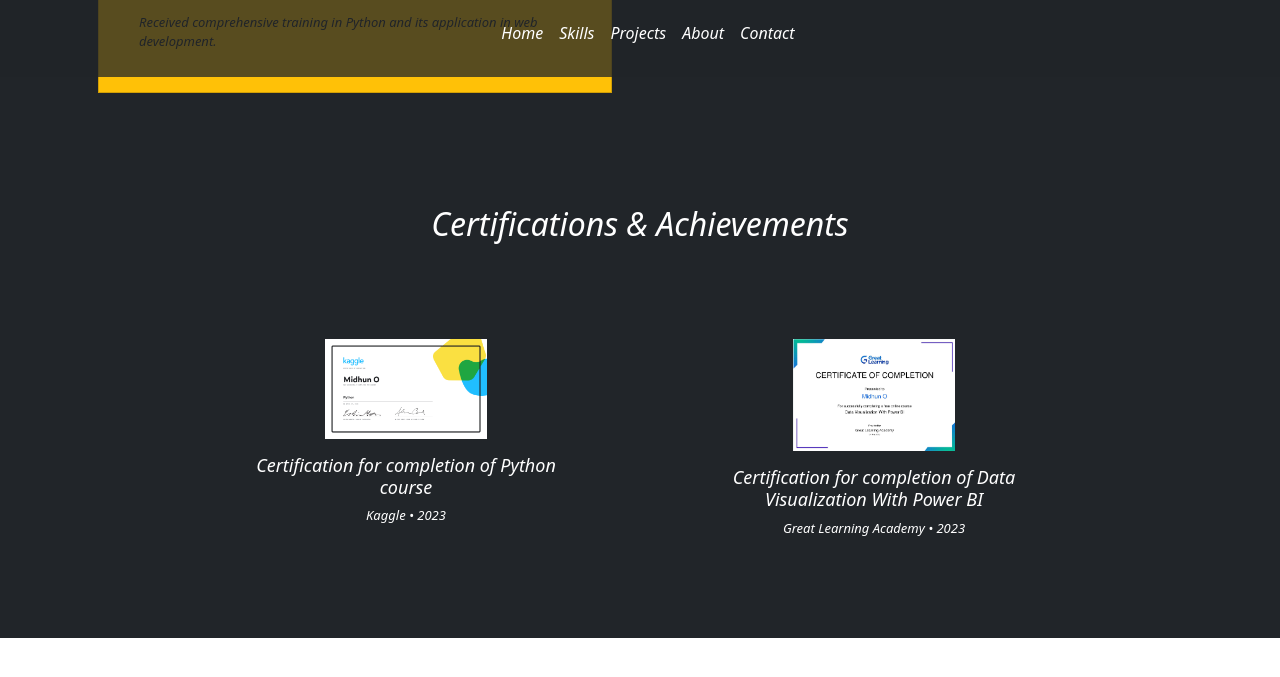
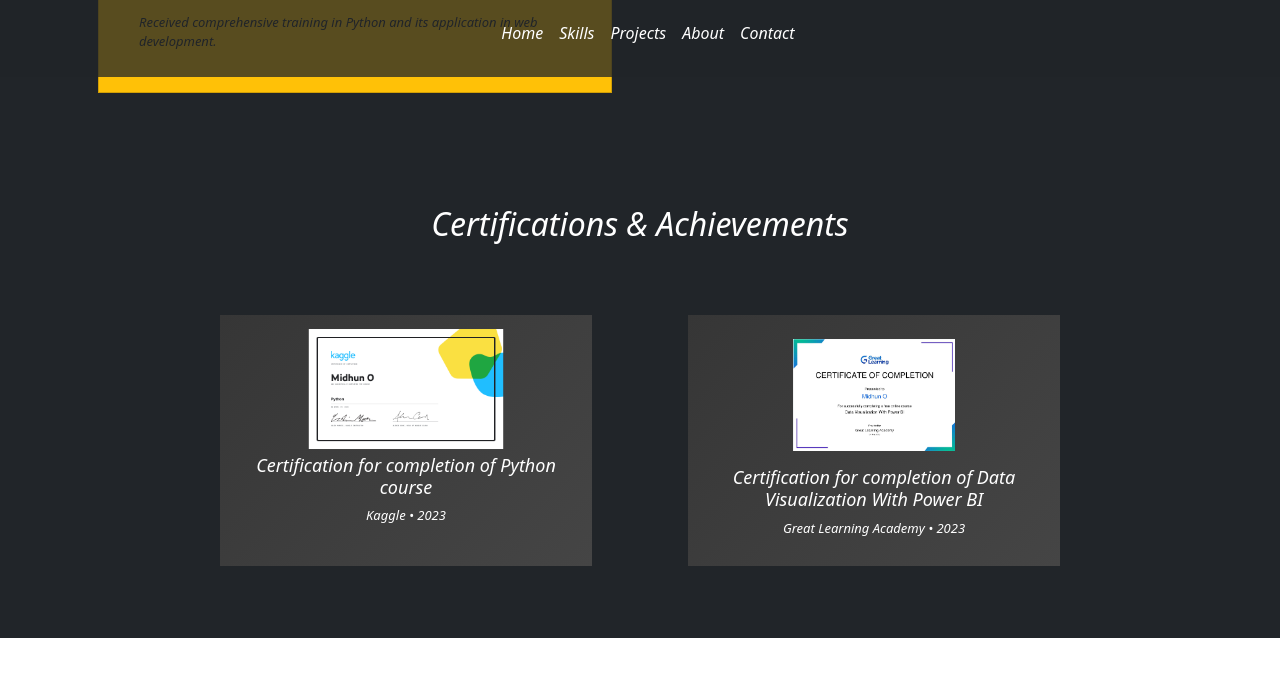
Before and after one commit to leo2op/pw, a plain HTML site: page index.html in a window 1280 px wide. In both pictures the pointer is over the picture 406 px from the left and 4717 px from the top of the page. Shown: the part 4328-5005 px from the top of the page. Drawn offline with nearby package versions, Linux system fonts and the light colour scheme.

Commit message:
Update style.css

```diff
--- a/style.css
+++ b/style.css
@@ -34,9 +34,9 @@
   transition: transform 0.3s ease-in-out;
 }
 
-.navbar-nav .nav-link:hover {
-  color: #FFD700;
-}
+
+
+
 
 .navbar-nav .nav-link:hover:before {
   transform: scaleX(1);
@@ -141,6 +141,17 @@
 
 }
 
+.certificate-bg{
+  background: linear-gradient(135deg, #363636, #454545);
+}
+
+.certificate-img:hover{
+  transform: scale(1.2);
+  transition: transform 0.2s ease-in;
+
+  }
+
+
 .thumb-bg:hover{
   transform: scale(1.05);
   transition: transform 0.2s ease-in;
```
